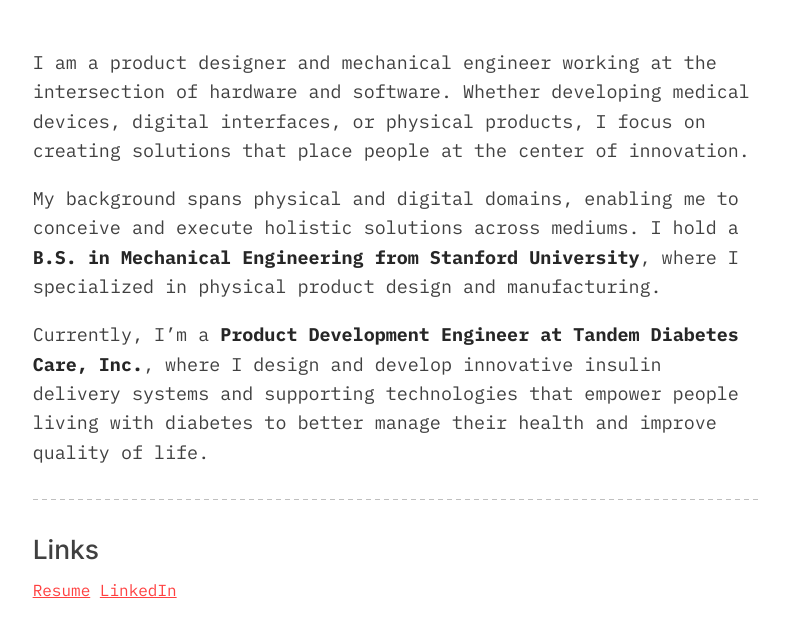
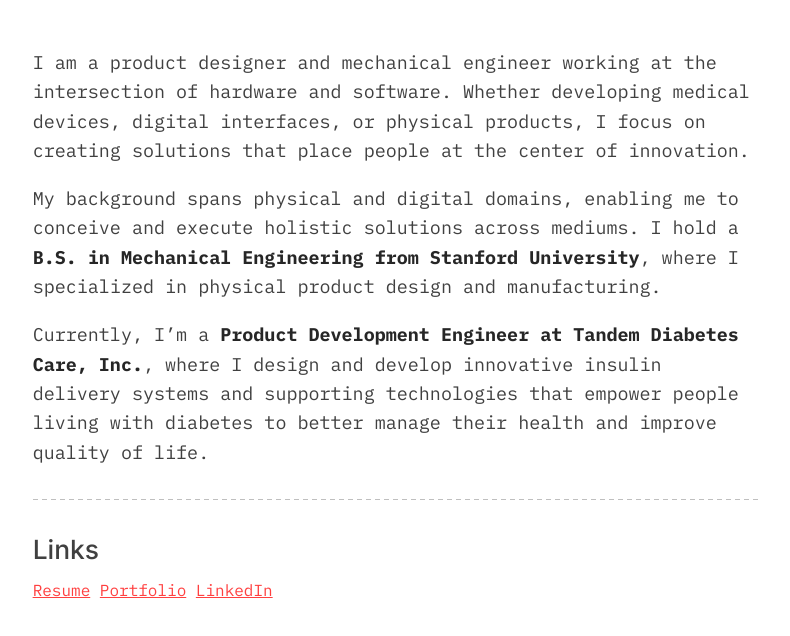
Before and after one commit to Anglrmz/angelramirezgarcia.com, a plain HTML site: page index.html in a window 1280 px wide. Shown: the part 102-738 px from the top of the page, without its empty margins (244-1034 px from the left). Drawn offline with Linux system fonts and the light colour scheme.

Commit message:
Portfolio

```diff
--- a/index.html
+++ b/index.html
@@ -43,6 +43,7 @@
       <h2>Links</h2>
       <div class="links">
         <a href="https://angelramirezgarcia.com/assets/angel_ramirez_garcia_resume.pdf" target="_blank">Resume</a>
+        <a href="https://angelramirezgarcia.com/assets/angel_ramirez_garcia_portfolio.pdf" target="_blank">Portfolio</a>
         <a href="https://www.linkedin.com/in/angel-ramirez-garcia-410869292/" target="_blank">LinkedIn</a>
       </div>
     </section>
```
Also changed, not shown: 1 other file.
